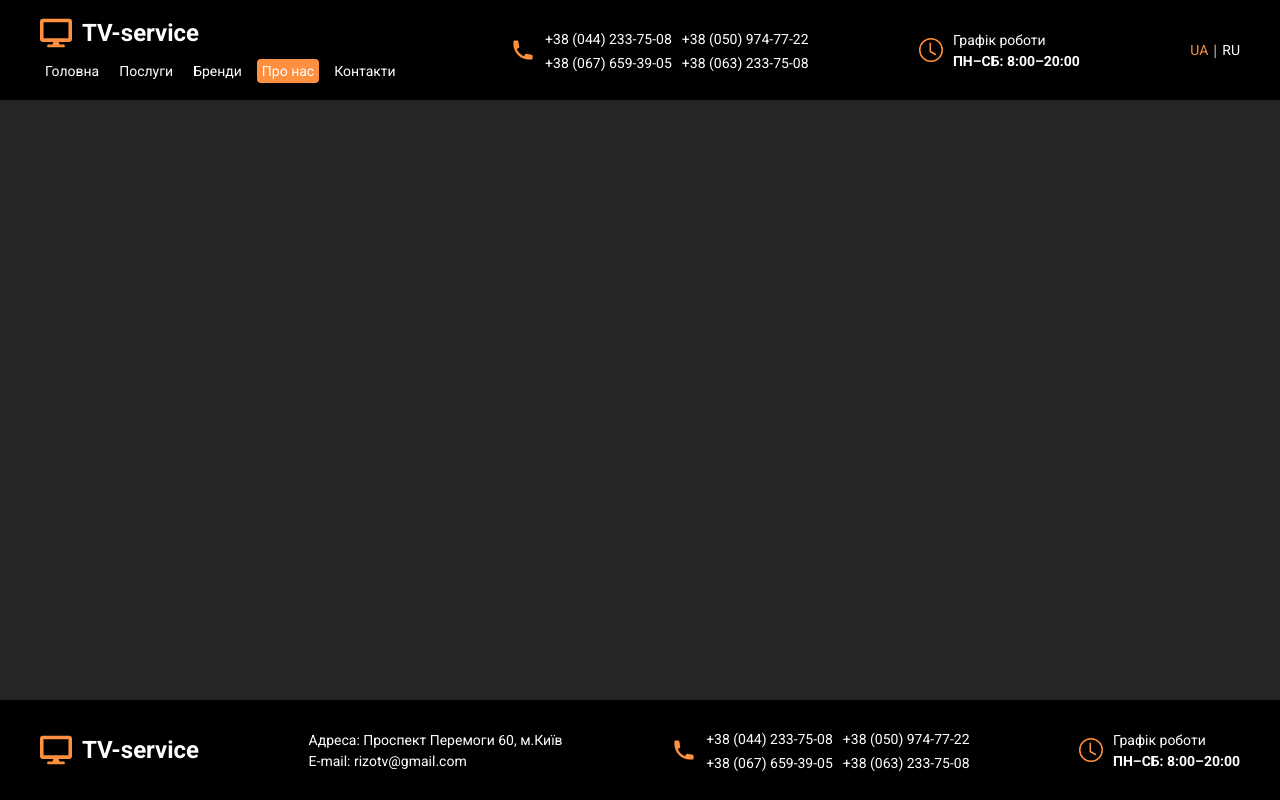
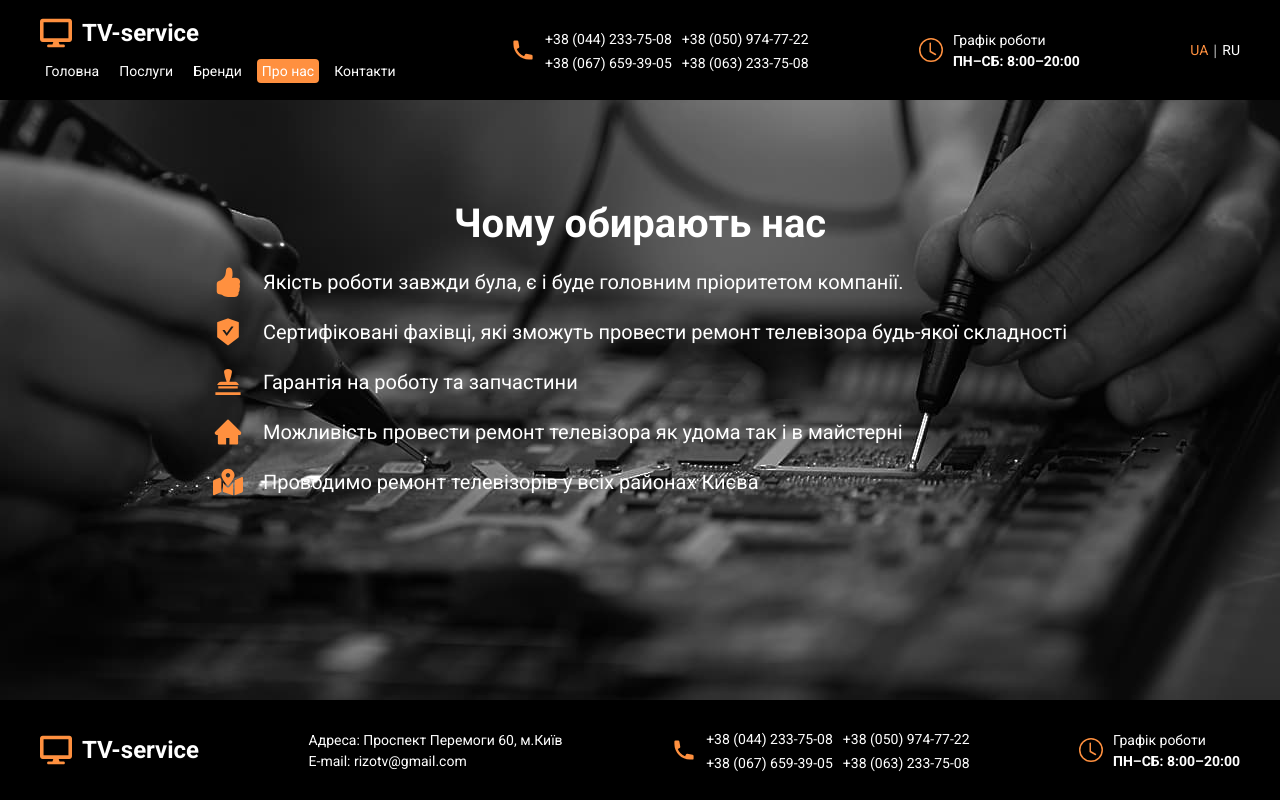
Before and after one commit to mkundeev/tv-service, a Next.js app: page /about in a window 1280 px wide. Built offline with nearby package versions, Linux system fonts and the light colour scheme.

Commit message:
map page

```diff
--- a/src/components/AboutPage/AboutPage.tsx
+++ b/src/components/AboutPage/AboutPage.tsx
@@ -1,5 +1,46 @@
-import Section from "../common/styles/Section.styled";
+import Container from "../common/styles/Container.styled";
+import { BsFillHandThumbsUpFill } from "react-icons/bs";
+import { AiFillSafetyCertificate, AiFillHome } from "react-icons/ai";
+import { GiStamper } from "react-icons/gi";
+import { FaMapMarkedAlt } from "react-icons/fa";
+import * as Styled from "./styles/AboutPage.styles";
+import { COLORS } from "@/theme";
 
 export default function AboutPage() {
-  return <Section $screenHeight={true}></Section>;
+  return (
+    <Styled.AboutSection $screenHeight={true}>
+      <Styled.AboutContainer>
+        <Styled.Title>Чому обирають нас</Styled.Title>
+        <Styled.AboutList>
+          <Styled.AboutItem>
+            <BsFillHandThumbsUpFill color={COLORS.primary} size={30} />
+            <p>
+              Якість роботи завжди була, є і буде головним пріоритетом компанії.
+            </p>
+          </Styled.AboutItem>
+          <Styled.AboutItem>
+            <AiFillSafetyCertificate color={COLORS.primary} size={30} />
+            <p>
+              Сертифіковані фахівці, які зможуть провести ремонт телевізора
+              будь-якої складності
+            </p>
+          </Styled.AboutItem>
+          <Styled.AboutItem>
+            <GiStamper color={COLORS.primary} size={30} />
+            <p>Гарантія на роботу та запчастини</p>
+          </Styled.AboutItem>
+          <Styled.AboutItem>
+            <AiFillHome color={COLORS.primary} size={30} />
+            <p>
+              Можливість провести ремонт телевізора як удома так і в майстерні
+            </p>
+          </Styled.AboutItem>
+          <Styled.AboutItem>
+            <FaMapMarkedAlt color={COLORS.primary} size={30} />
+            <p>Проводимо ремонт телевізорів у всіх районах Києва</p>
+          </Styled.AboutItem>
+        </Styled.AboutList>
+      </Styled.AboutContainer>
+    </Styled.AboutSection>
+  );
 }
--- a/src/components/AboutPage/styles/AboutPage.styles.ts
+++ b/src/components/AboutPage/styles/AboutPage.styles.ts
@@ -1,6 +1,39 @@
 import styled from "styled-components";
 import Section from "@/components/common/styles/Section.styled";
+import Container from "@/components/common/styles/Container.styled";
+import bg from "@/../public/hero.jpg";
 
 export const AboutSection = styled(Section)`
-  min-height: calc(100vh - 200px);
+  background-image: url(${bg.src});
+  background-size: cover;
+  background-repeat: no-repeat;
+  background-position-y: bottom;
 `;
+
+export const AboutContainer = styled(Container)`
+  padding-top: 100px;
+  display: flex;
+  flex-direction: column;
+  align-items: center;
+  justify-content: center;
+`;
+
+export const Title = styled.h2`
+  font-size: 40px;
+  text-align: center;
+`;
+
+export const AboutList = styled.ul`
+  margin-top: 20px;
+`;
+export const AboutItem = styled.li`
+  display: flex;
+  gap: 20px;
+  align-items: center;
+  :not(:last-child) {
+    margin-bottom: 20px;
+  }
+  p {
+    font-size: 20px;
+  }
+`;
--- a/src/components/Home/HomeMap.tsx
+++ b/src/components/Home/HomeMap.tsx
@@ -23,7 +23,7 @@ export default function HomeMap() {
   });
 
   return (
-    <Section>
+    <Section $screenHeight={true}>
       <Styled.HomeMapContainer>
         <Styled.HomeMapContacts>
           <Styled.Title> Контакти</Styled.Title>
--- a/src/components/Home/styles/HomeMap.styled.ts
+++ b/src/components/Home/styles/HomeMap.styled.ts
@@ -8,10 +8,10 @@ export const Text = styled.p`
 export const HomeMapContainer = styled(Container)`
   display: flex;
   gap: 40px;
+  min-height: calc(100vh - 200px);
 `;
 export const HomeMapItem = styled.div`
   flex: 1 1 0px;
-  aspect-ratio: 1/1;
 `;
 
 export const HomeMapContacts = styled(HomeMapItem)`
@@ -22,7 +22,7 @@ export const HomeMapContacts = styled(HomeMapItem)`
   gap: 20px;
   a,
   p {
-    font-size: 24px;
+    font-size: 20px;
   }
 `;
 
--- a/src/pages/contacts.tsx
+++ b/src/pages/contacts.tsx
@@ -1,8 +1,9 @@
+import HomeMap from "@/components/Home/HomeMap";
 import { Layout } from "@/components/common/Layout";
 export default function Contacts() {
   return (
     <Layout>
-      <div>Contacts</div>
+      <HomeMap />
     </Layout>
   );
 }
```
